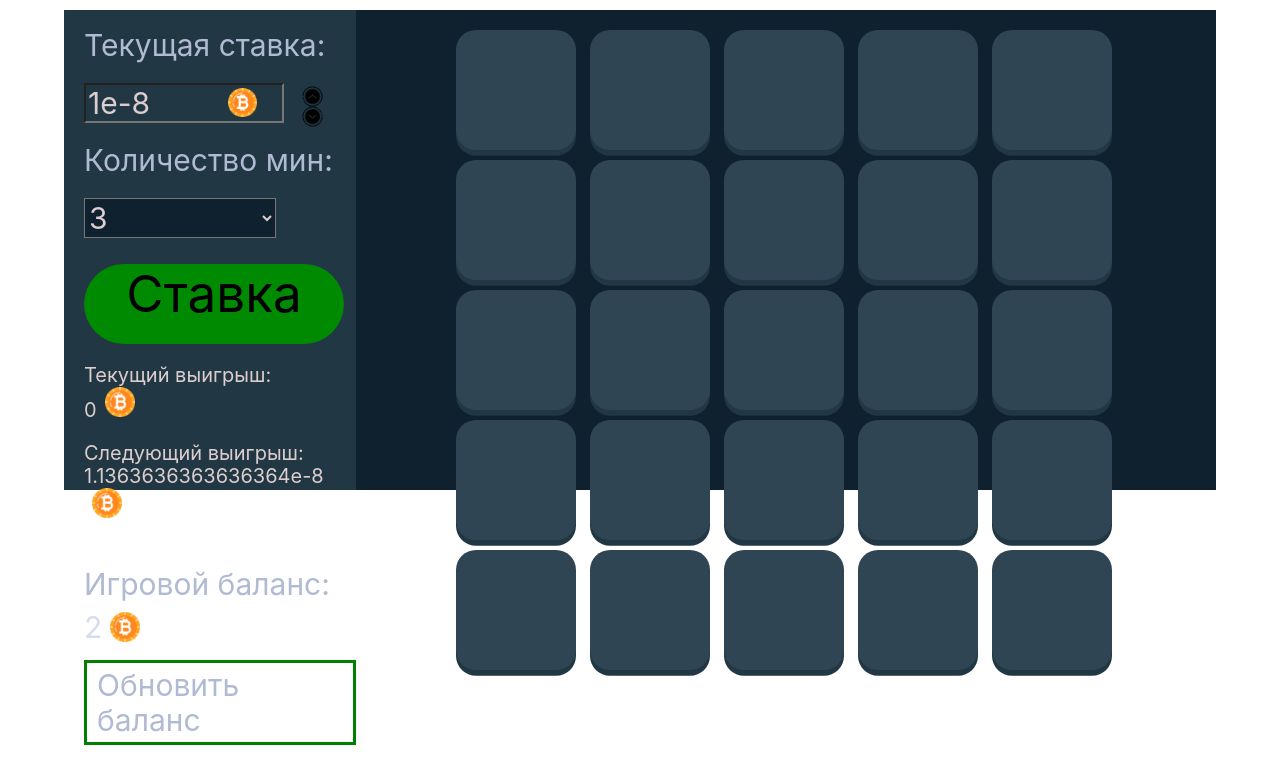
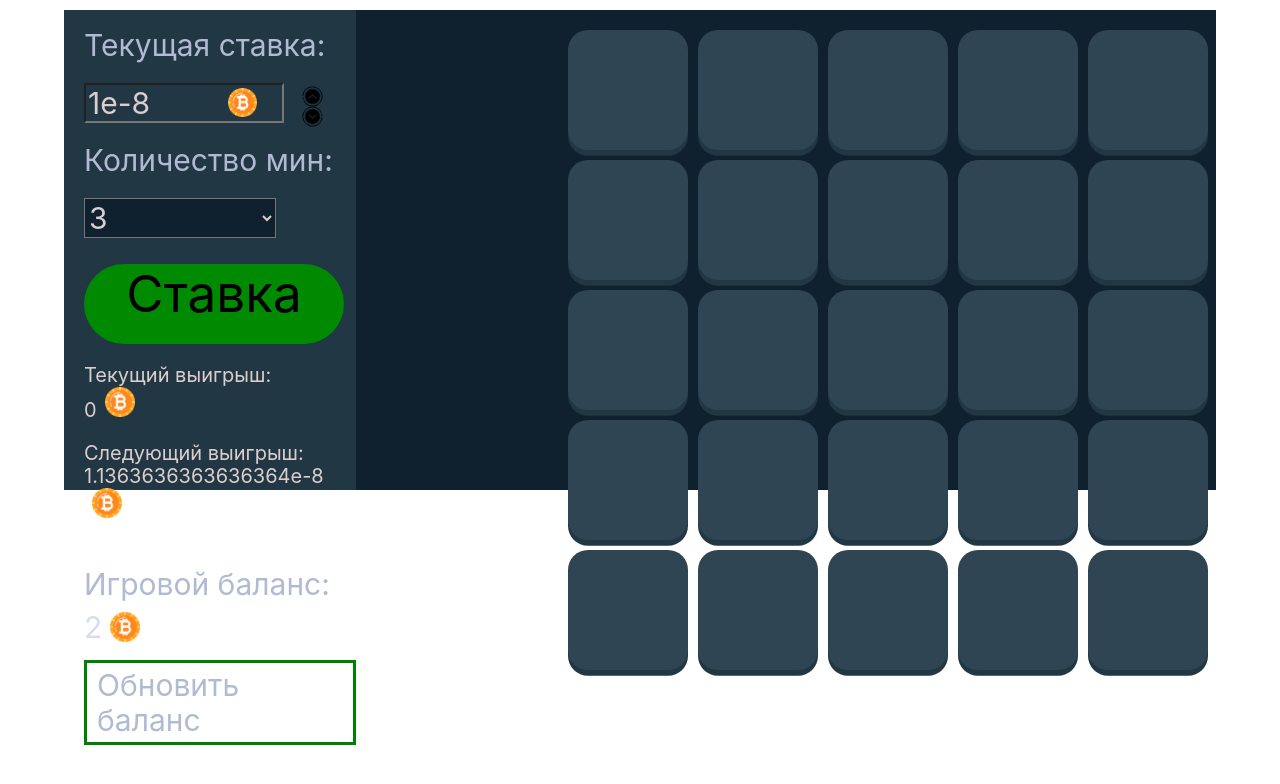
Before and after one commit to hdjdwo/my-mines-game, a React (Create React App) app: page / in a window 1280 px wide. Shown: the top 784 px of the page. Built offline with nearby package versions, Linux system fonts and the light colour scheme.

Commit message:
fix: gh-pages

```diff
--- a/src/components/MinesField/MinesField.module.css
+++ b/src/components/MinesField/MinesField.module.css
@@ -13,8 +13,8 @@
   display: grid;
   grid-template-columns: repeat(5, 1fr);
   grid-template-rows: repeat(5, 1fr);
-  max-width: 34rem;
-  min-width: 33rem;
+  width: 34dvw;
+  height: 55dvh;
   gap: 0.5rem;
   max-height: 900px;
 }
```
